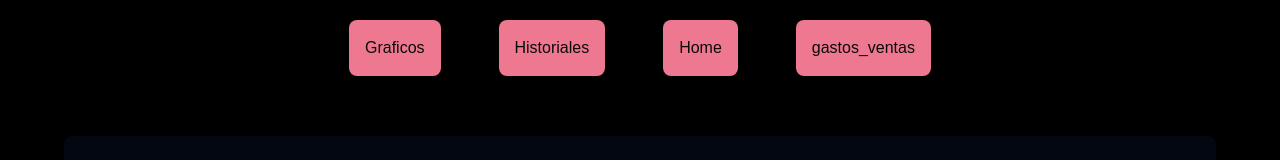
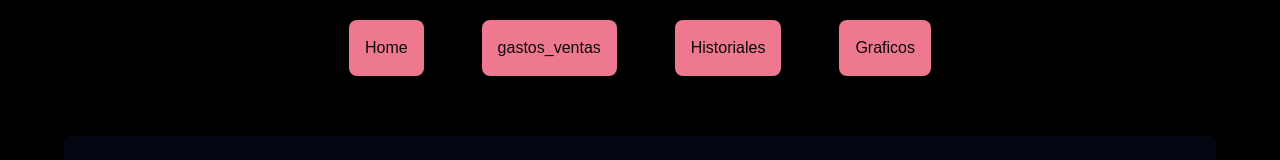
Before and after one commit to jhoan34/ventasNormal, a Next.js app: page / in a window 1280 px wide. Shown: the top 160 px of the page. Built offline with nearby package versions, Linux system fonts and the light colour scheme; no server answers; the database is empty.

Commit message:
wdddddddddddddddddddddddtrrrrrrr

```diff
--- a/components/routes/routes.data.ts
+++ b/components/routes/routes.data.ts
@@ -1,25 +1,24 @@
 export const routes = [
+
     {
-        id: 1,
-        name: "Graficos",
-        path: "/graficos"
+        id: 4,
+        name: "Home",
+        path: "/"
+
+    },
+    {
+        id: 5,
+        name: "gastos_ventas",
+        path: "/h"
     },
     {
         id: 2,
         name: "Historiales",
         path: "/historiales"
     },
-
     {
-        id: 4,
-        name: "Home",
-        path: "/"
-
-    }
-    ,
-    {
-        id: 5,
-        name: "gastos_ventas",
-        path: "/h"
+        id: 1,
+        name: "Graficos",
+        path: "/graficos"
     }
 ]
```
